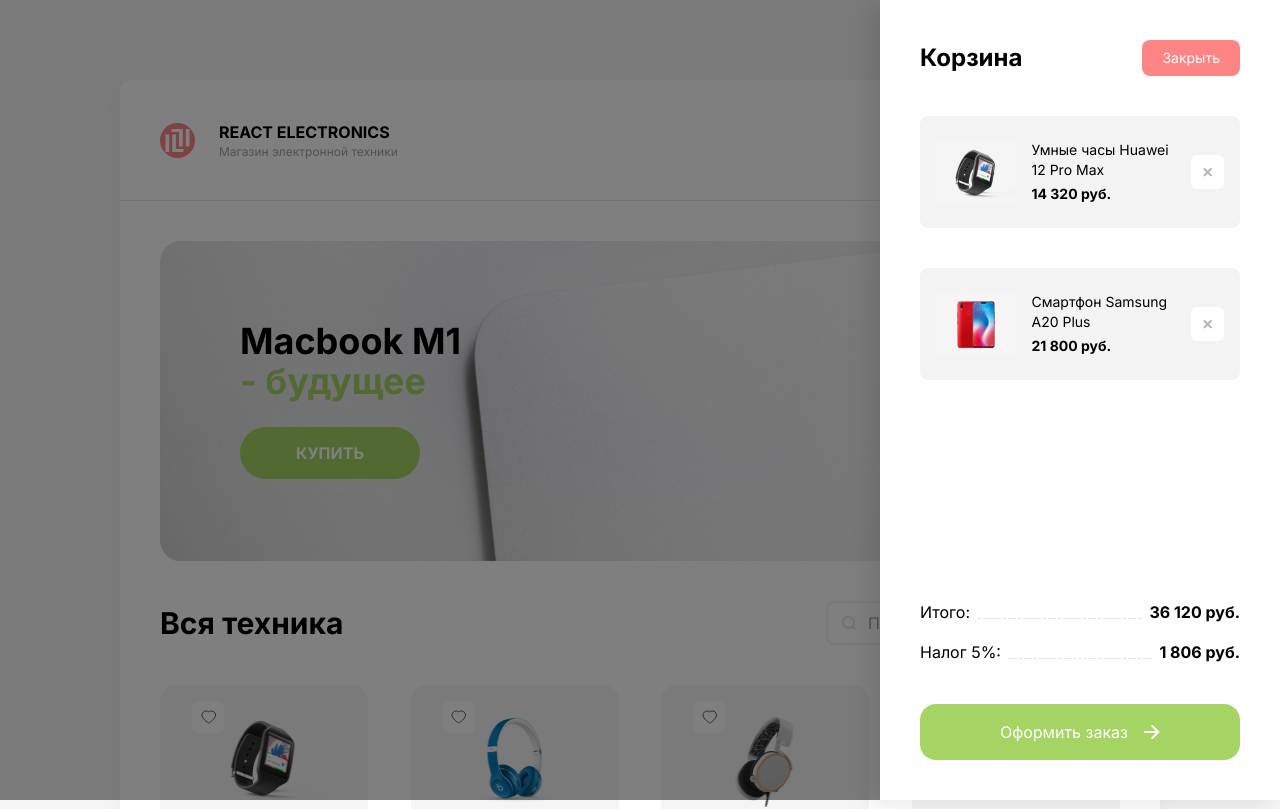
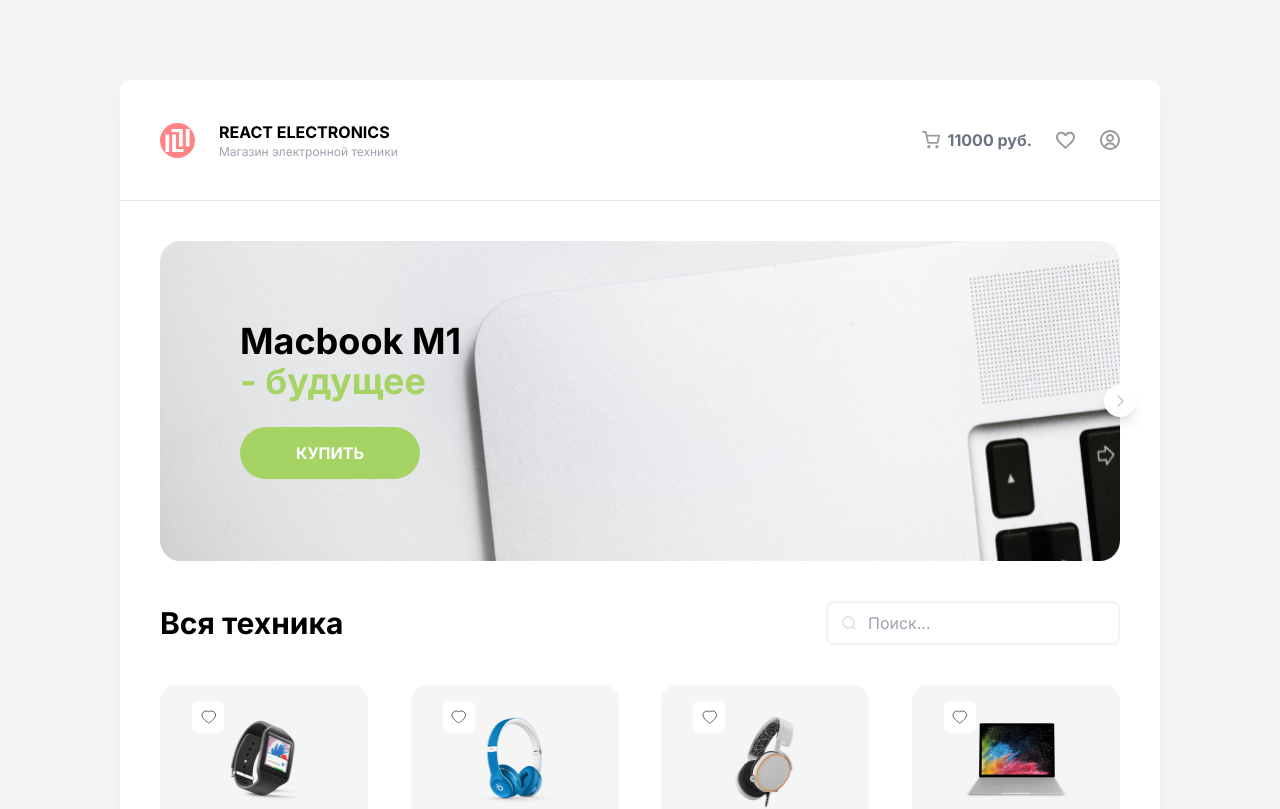
Before and after one commit to gribashov/react-electronics, a React (Create React App) app: page / in a window 1280 px wide. Shown: the top 809 px of the page. Built offline with nearby package versions, Linux system fonts and the light colour scheme.

Commit message:
add state for open and close basket window

```diff
--- a/src/App.js
+++ b/src/App.js
@@ -1,3 +1,5 @@
+import React from "react";
+
 import Card from "./components/Card";
 import Header from "./components/Header";
 import Basket from "./components/Basket";
@@ -28,13 +30,26 @@
 ];
 
 function App() {
+  const [isVisibleBasket, setIsVisibleBasket] = React.useState(false);
+
   return (
     <div className="App">
       {/* basket */}
-      <Basket />
+      {isVisibleBasket ? (
+        <Basket
+          handleCloseBasket={() => {
+            setIsVisibleBasket(false);
+          }}
+        />
+      ) : null}
+      {/* container */}
       <div className="wrapper mx-auto relative">
         {/* header */}
-        <Header />
+        <Header
+          handleOpenBasket={() => {
+            setIsVisibleBasket(true);
+          }}
+        />
         {/* br */}
         <div className="w-full border-b"></div>
         {/* banner */}
--- a/src/components/Basket.js
+++ b/src/components/Basket.js
@@ -1,11 +1,14 @@
-function Basket() {
+function Basket(props) {
   return (
     <div className="overlay fixed left-0 top-0 mx-auto">
       {/* basket */}
       <div className="basket fixed right-0 flex flex-col">
         <div className="flex items-center justify-between p-10">
           <div className="text-2xl font-bold">Корзина</div>
-          <div className="bg-custom-red px-5 py-2 cursor-pointer rounded-lg">
+          <div
+            onClick={props.handleCloseBasket}
+            className="bg-custom-red px-5 py-2 cursor-pointer rounded-lg"
+          >
             <div className="text-white text-sm">Закрыть</div>
           </div>
         </div>
--- a/src/components/Header.js
+++ b/src/components/Header.js
@@ -1,4 +1,4 @@
-function Header() {
+function Header(props) {
   return (
     <div className="flex items-center justify-between p-10">
       {/* left side */}
@@ -30,7 +30,7 @@
       </div>
       {/* right side */}
       <div className="flex items-center justify-center">
-        <div className="flex items-center">
+        <div onClick={props.handleOpenBasket} className="flex items-center">
           <svg
             className="cursor-pointer"
             width="18"
```
